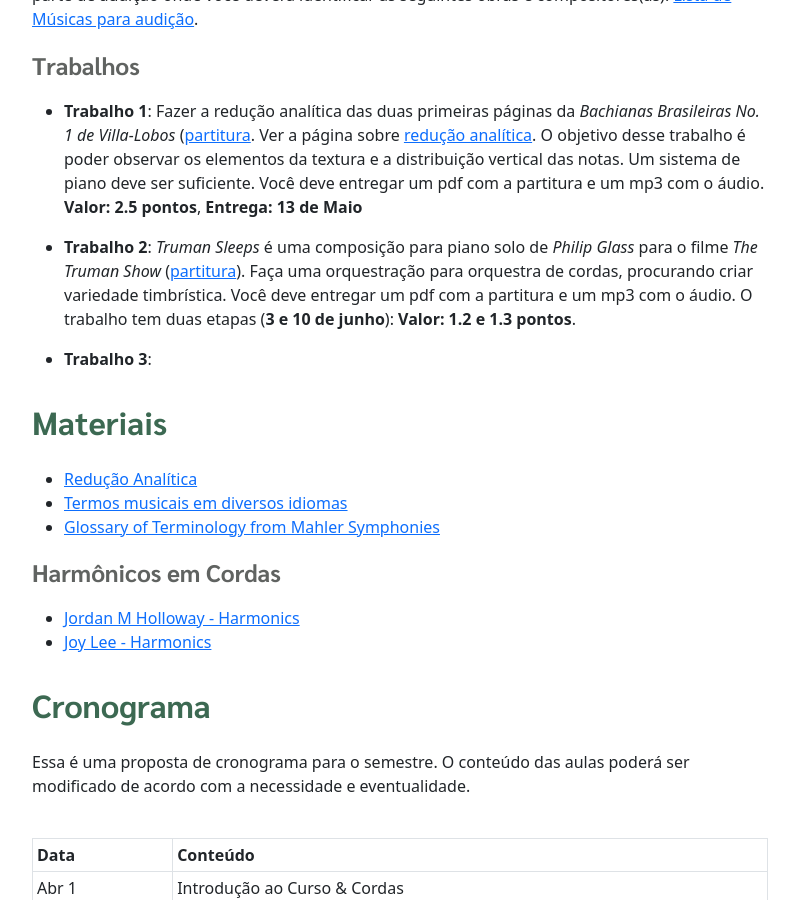
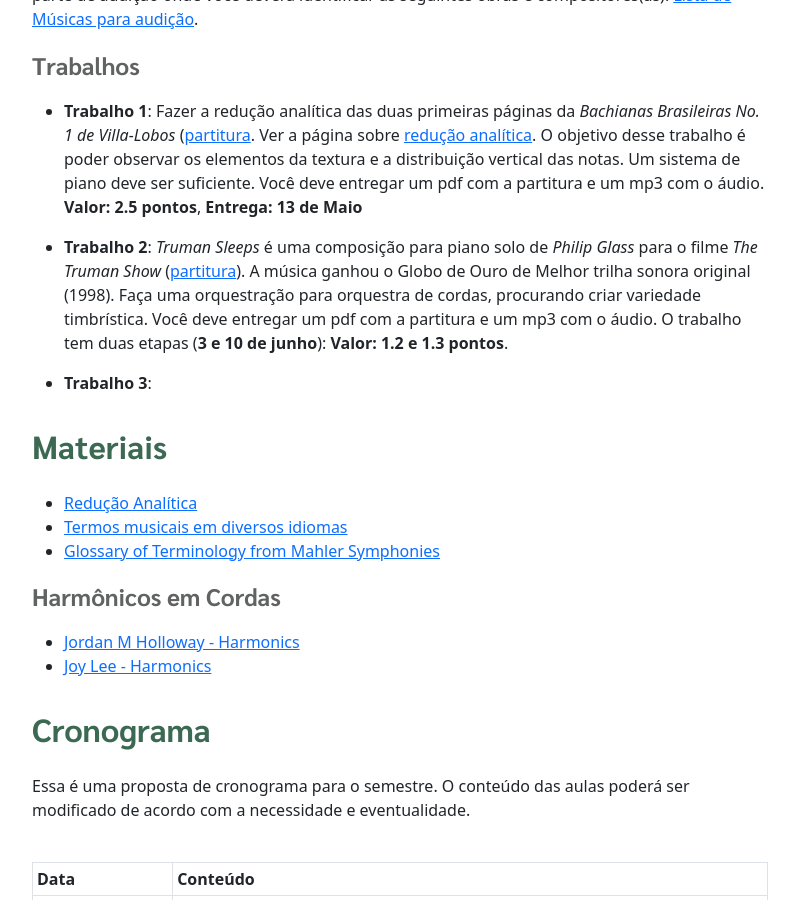
Before and after one commit to pedrokroger/pedrokroger.github.io, a Jekyll site: the page built from aulas/orq1.md, in a window 1280 px wide and 900 px high, scrolled down 984 px. Shown: the whole window, without its empty margins (50-849 px from the left). Built offline with Jekyll 4.4.1, drawn with Linux system fonts in a browser that asks for light colours.

Commit message:
Acrescenta info trabalho

```diff
--- a/aulas/orq1.md
+++ b/aulas/orq1.md
@@ -35,7 +35,7 @@
 
 - **Trabalho 1**: Fazer a redução analítica das duas primeiras páginas da *Bachianas Brasileiras  No. 1 de Villa-Lobos* ([partitura][2]. Ver a página sobre [redução analítica][3]. O objetivo desse trabalho é poder observar os elementos da textura e a distribuição vertical das notas. Um sistema de piano deve ser suficiente. Você deve entregar um pdf com a partitura e um mp3 com o áudio. **Valor: 2.5 pontos**, **Entrega: 13 de Maio**
 
-- **Trabalho 2**: *Truman Sleeps* é uma composição para piano solo de *Philip Glass* para o filme *The Truman Show* ([partitura][4]). Faça uma orquestração para orquestra de cordas, procurando criar variedade timbrística. Você deve entregar um pdf com a partitura e um mp3 com o áudio. O trabalho tem duas etapas (**3 e 10 de junho**): **Valor: 1.2 e 1.3 pontos**.
+- **Trabalho 2**: *Truman Sleeps* é uma composição para piano solo de *Philip Glass* para o filme *The Truman Show* ([partitura][4]). A música ganhou o Globo de Ouro de Melhor trilha sonora original (1998). Faça uma orquestração para orquestra de cordas, procurando criar variedade timbrística. Você deve entregar um pdf com a partitura e um mp3 com o áudio. O trabalho tem duas etapas (**3 e 10 de junho**): **Valor: 1.2 e 1.3 pontos**.
 
 - **Trabalho 3**:
 
```
